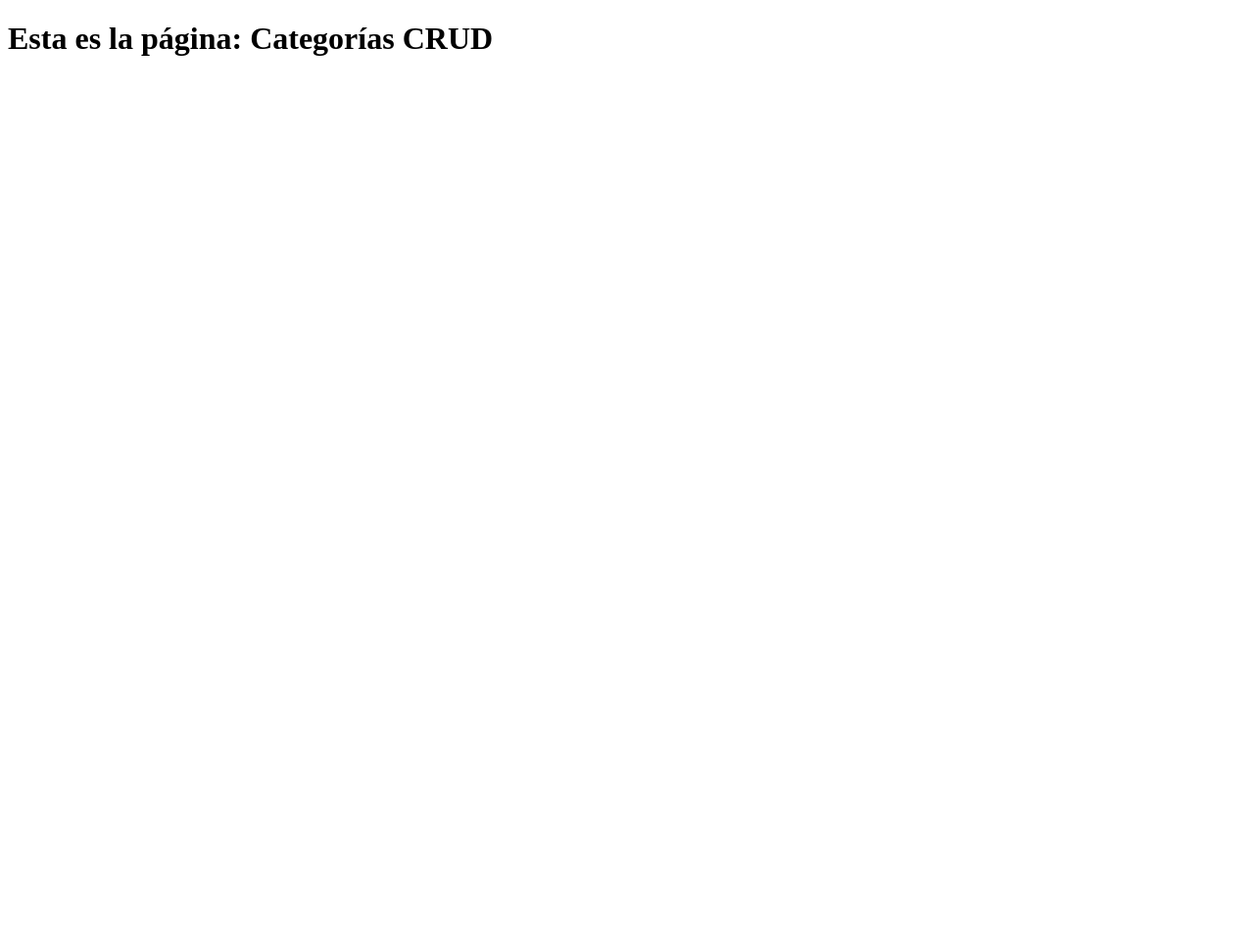
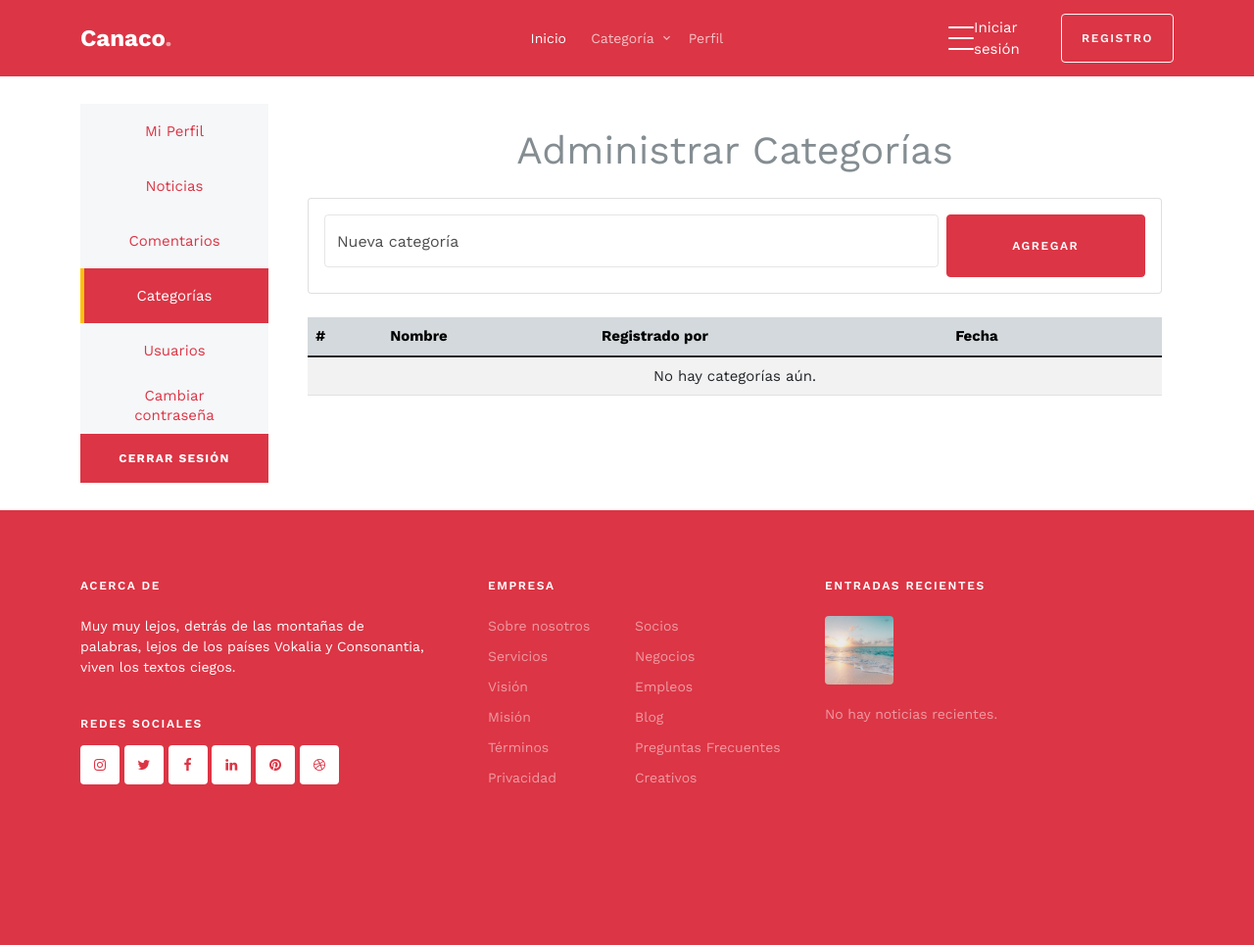
Before and after one commit to Hower-S/proyectoweb, a Django app: page /crud-categorias/ in a window 1280 px wide. Shown: the whole page at 98% size. Before the commit the page ends 57 px from the top, so only its background shows below. Run offline with Django 4.2, Linux system fonts and the light colour scheme; some libraries are stand-ins or nearby versions; some web fonts are replaced.

Commit message:
feat(categorias): Added crud_categorias module

```diff
--- a/canaco/home/templates/home/crud_categorias.html
+++ b/canaco/home/templates/home/crud_categorias.html
@@ -1,11 +1,62 @@
-<!DOCTYPE html>
-<html lang="en">
-<head>
-    <meta charset="UTF-8">
-    <meta name="viewport" content="width=device-width, initial-scale=1.0">
-    <title>Categorías CRUD</title>
-</head>
-<body>
-    <h1>Esta es la página: Categorías CRUD</h1>
-</body>
-</html>
+{% extends 'partials/sidebar_base.html' %}
+{% load static %}
+{% block title %}Categorias{% endblock %}
+{% block content %}
+<div class="container mt-4">
+    <h1 class="mb-4 text-center">Administrar Categorías</h1>
+    {% if messages %}
+        {% for message in messages %}
+        <div class="alert alert-{{ message.tags }} alert-dismissible fade show" role="alert">
+            {{ message }}
+            <button type="button" class="btn-close" data-bs-dismiss="alert" aria-label="Cerrar"></button>
+        </div>
+        {% endfor %}
+    {% endif %}
+    <div class="card mb-4">
+        <div class="card-body">
+            <form method="POST" class="row g-2">
+                {% csrf_token %}
+                <div class="col-md-9">
+                    <input type="text" name="nombre" class="form-control" placeholder="Nueva categoría" required>
+                </div>
+                <div class="col-md-3 d-grid">
+                    <button type="submit" class="btn btn-primary">Agregar</button>
+                </div>
+            </form>
+        </div>
+    </div>
+
+    <table class="table table-striped table-hover align-middle">
+        <thead class="table-primary">
+            <tr>
+                <th>#</th>
+                <th>Nombre</th>
+                <th>Registrado por</th>
+                <th>Fecha</th>
+                <th colspan="2"></th>
+            </tr>
+        </thead>
+        <tbody>
+            {% for categoria in categorias %}
+            <tr>
+                <td>{{ forloop.counter }}</td>
+                <td>{{ categoria.nombre }}</td>
+                <td>{% if categoria.fk_user %}{{ categoria.fk_user.username }}{% else %}-{% endif %}</td>
+                <td>{{ categoria.createdat|date:"Y-m-d H:i" }}</td>
+                <td><a href="{% url 'home:editar_categoria' categoria.id %}" class="btn btn-info btnsm">Editar</a></td>
+                <td>
+                    <form method="post" action="{% url 'home:eliminar_categoria' categoria.id %}">
+                        {% csrf_token %}
+                        <button type="submit" class="btn btn-danger btn-sm">Eliminar</button>
+                    </form>
+                </td>
+            </tr>
+            {% empty %}
+            <tr>
+                <td colspan="6" class="text-center">No hay categorías aún.</td>
+            </tr>
+            {% endfor %}
+        </tbody>
+    </table>
+</div>
+{% endblock content %}
--- a/canaco/home/templates/partials/sidebar.html
+++ b/canaco/home/templates/partials/sidebar.html
@@ -18,7 +18,7 @@
             </a>
         </li>
         <li>
-            <a href="" class="nav-link panel-nav-link {% if current == 'crud_categorias' or current == 'editar_categoria' %}active{% endif %}">
+            <a href="{% url 'home:crud_categorias' %}" class="nav-link panel-nav-link {% if current == 'crud_categorias' or current == 'editar_categoria' %}active{% endif %}">
                 <span>Categorías</span>
             </a>
         </li>
```
